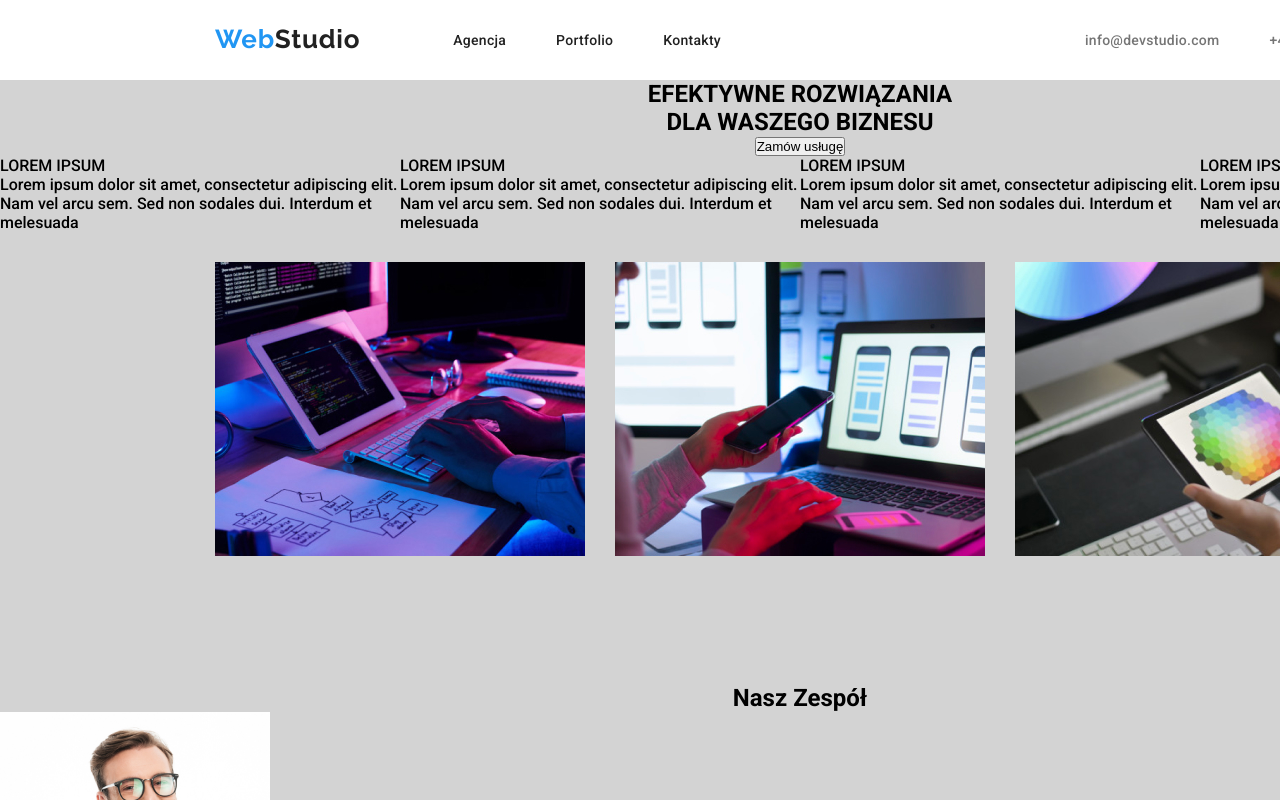
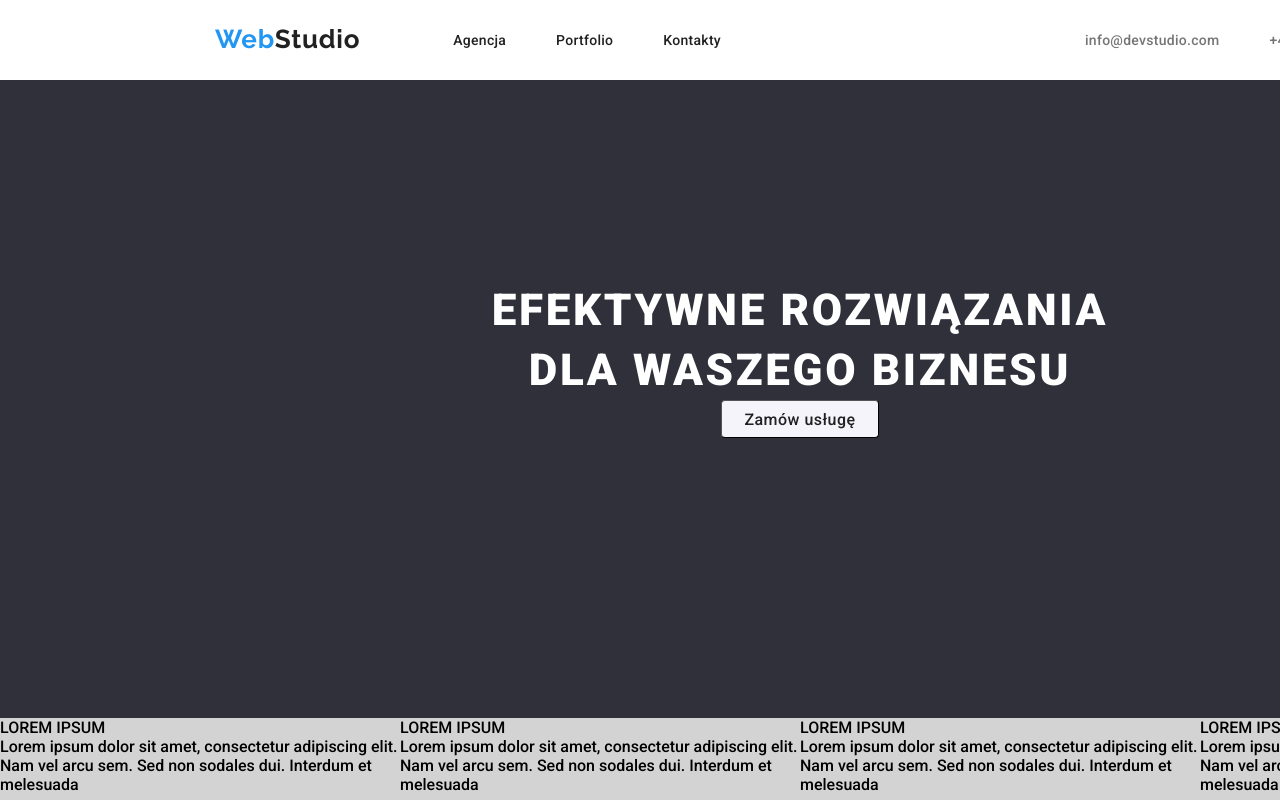
Before and after one commit to Andrzej-Dz/goit-markup-hw-02, a plain HTML site: page index.html in a window 1280 px wide. Shown: the top 800 px of the page. Drawn offline with Linux system fonts and the light colour scheme.

Commit message:
zmiany w pliku do zad.nr 1
ustawienie górnej części zad.1 - zbliżonego do oryginału.

```diff
--- a/css/styles.css
+++ b/css/styles.css
@@ -30,6 +30,23 @@ body {
 
 table {
   border-collapse: collapse;
+}
+
+h1 {
+  font-weight: 900;
+  font-size: 44px;
+  line-height: 60px;
+  text-align: center;
+  letter-spacing: 0.06em;
+  text-transform: uppercase;
+  color: white;
+}
+
+.ogloszenie {
+  text-align: center;
+  background-color: var(--kolor-stopka);
+  padding-top: 200px;
+  padding-bottom: 280px;
 }
 
 .strona {
--- a/index.html
+++ b/index.html
@@ -4,7 +4,7 @@
     <meta charset="UTF-8" />
     <meta http-equiv="X-UA-Compatible" content="IE=edge" />
     <meta name="viewport" content="width=device-width, initial-scale=1.0" />
-    <title>Zad-dom-2-Porfolio</title>
+    <title>Zad-dom-1-Index</title>
 
     <link rel="preconnect" href="https://fonts.googleapis.com" />
     <link rel="preconnect" href="https://fonts.gstatic.com" crossorigin />
@@ -60,13 +60,14 @@
       </header>
 
       <main>
-        <section style="text-align: center">
+        <section class="ogloszenie">
           <h1>
             EFEKTYWNE ROZWIĄZANIA<br />
             DLA WASZEGO BIZNESU
           </h1>
-          <button>Zamów usługę</button>
+          <button class="przycisk">Zamów usługę</button>
         </section>
+
         <div>
           <table>
             <tr>
```
